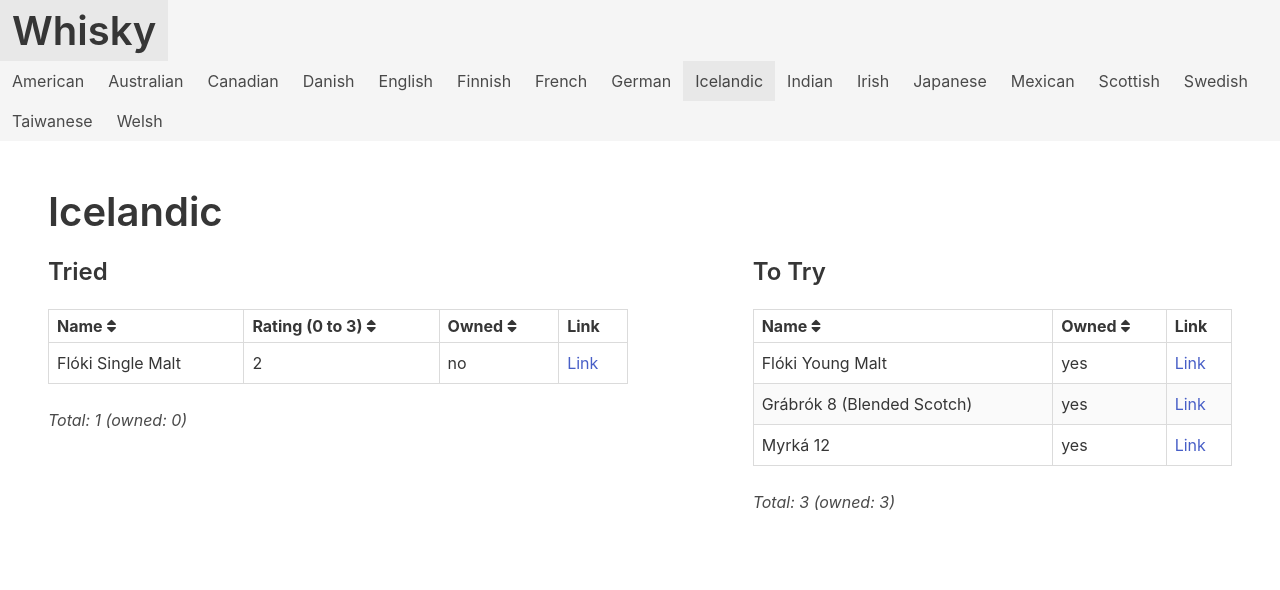
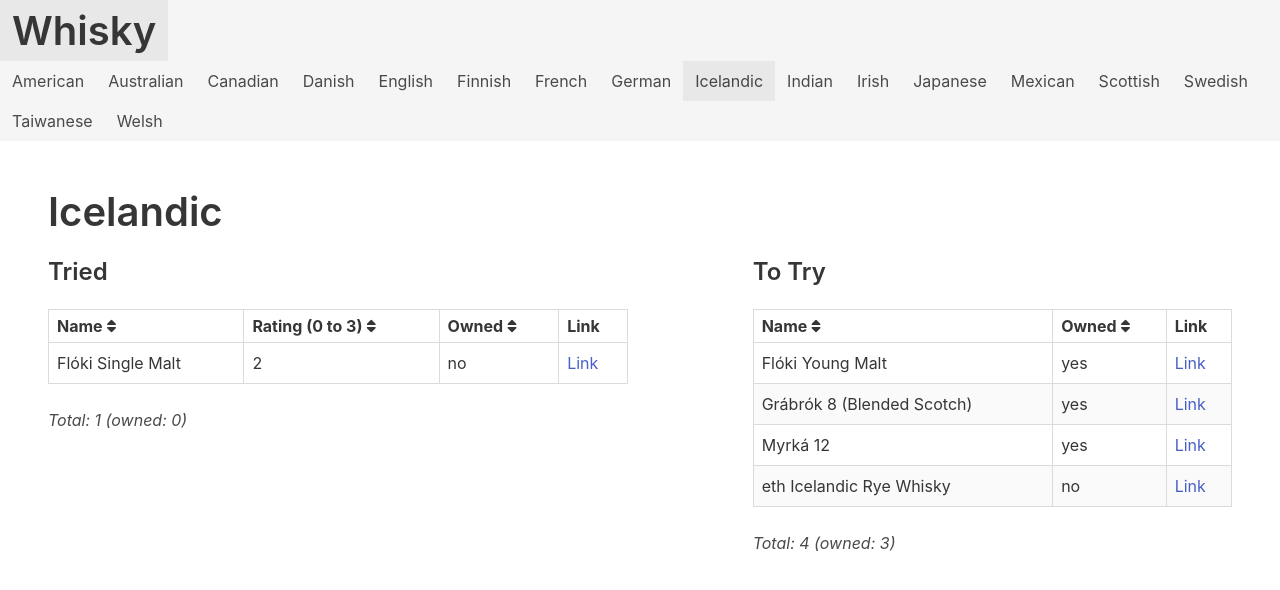
Before and after one commit to grega/whisky, a Jekyll site: the page built from icelandic.html, in a window 1280 px wide. Shown: the top 590 px of the page. Built offline with Jekyll 4.4.1, drawn with Linux system fonts in a browser that asks for light colours; nearby versions of some CDN libraries.

Commit message:
Add "eth" to Iceland to-try

```diff
--- a/_data/icelandic/to_try.yml
+++ b/_data/icelandic/to_try.yml
@@ -7,3 +7,4 @@
 - name: Grábrók 8 (Blended Scotch)
   link: https://grabrok.is
   owned: true
+- name: eth Icelandic Rye Whisky
```
